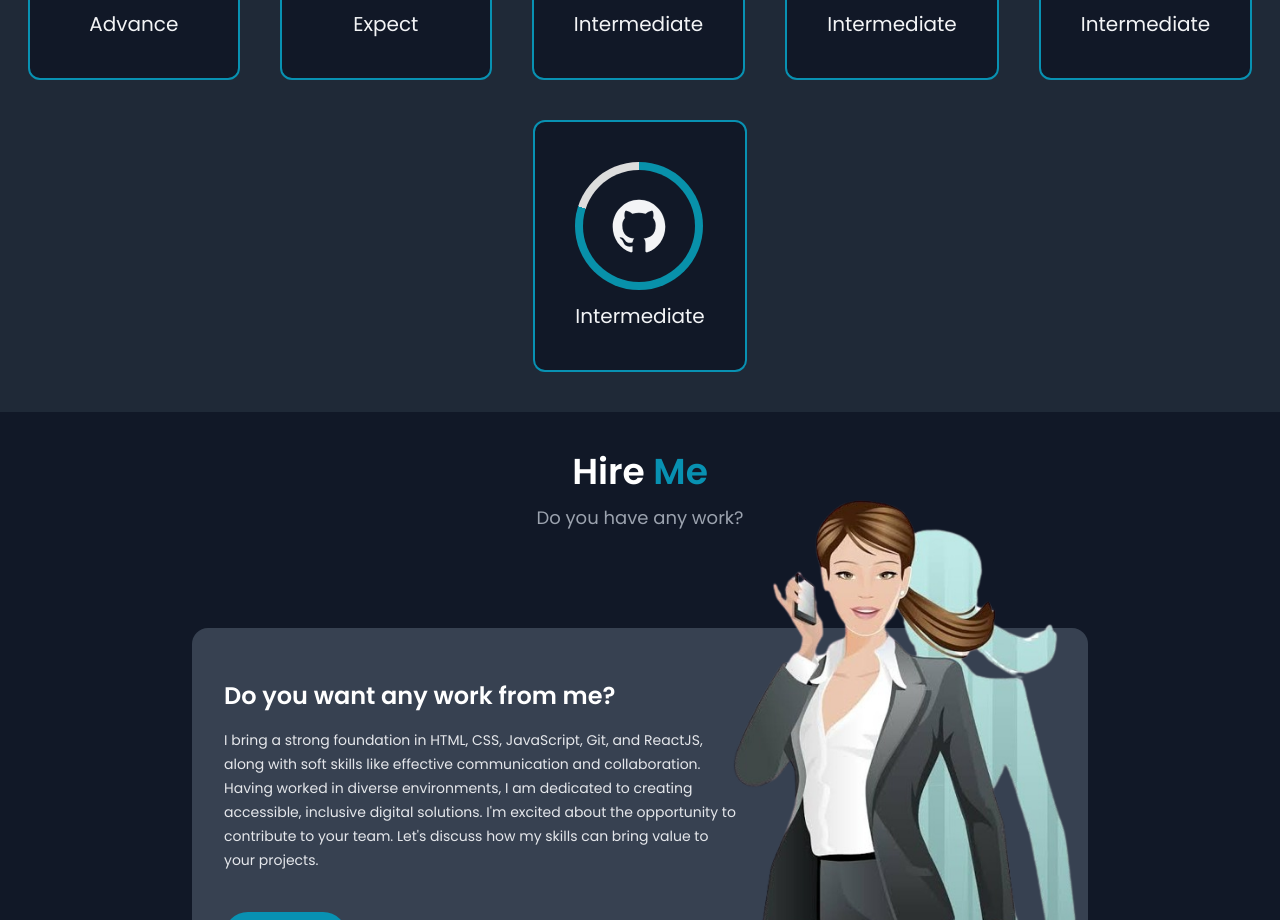
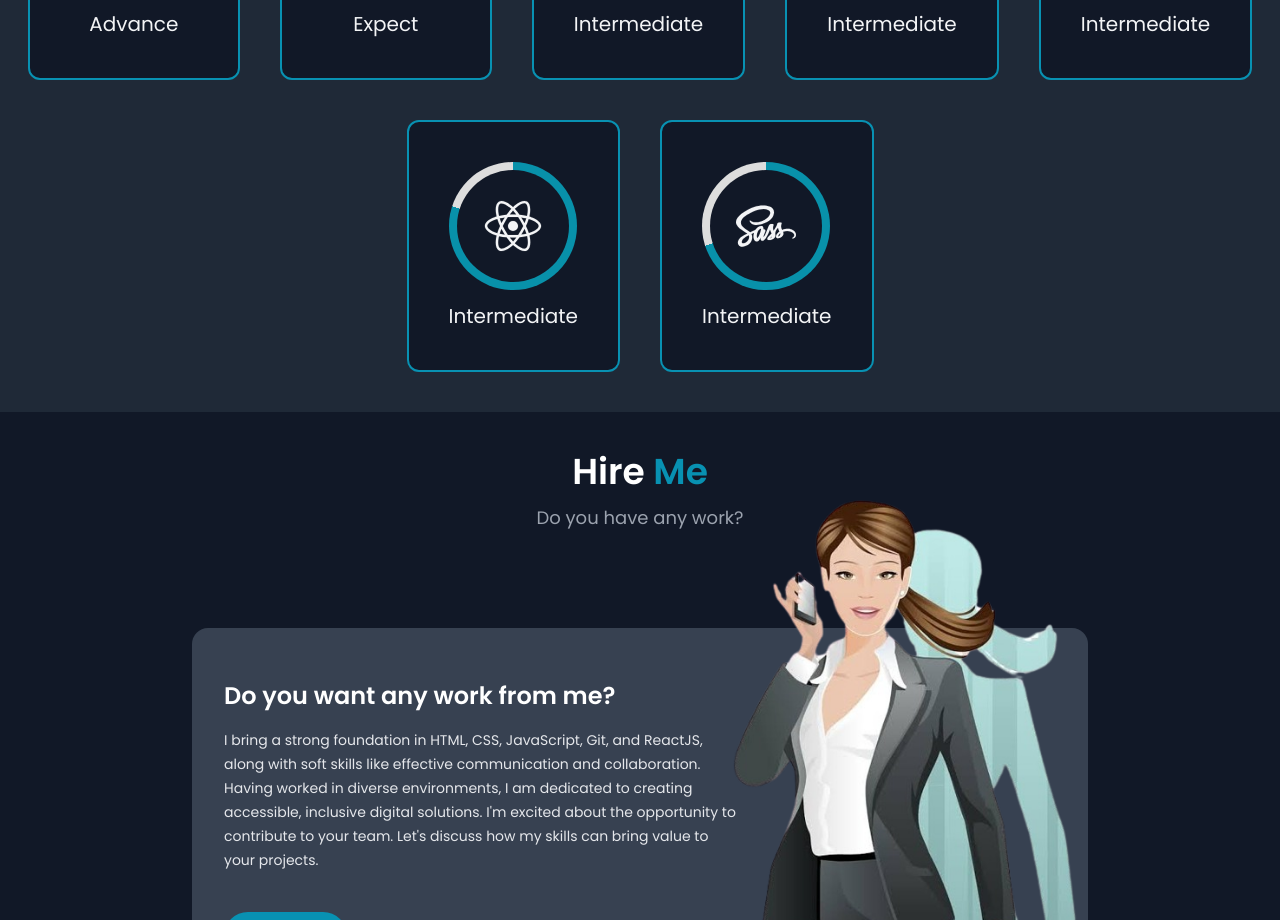
Before and after one commit to geliettech/Portfolio, a React (Vite) app: page / in a window 1280 px wide. Shown: the part 1920-2840 px from the top of the page. Built offline with nearby package versions, Linux system fonts and the light colour scheme.

Commit message:
update Skills.jsx

```diff
--- a/src/components/Skills.jsx
+++ b/src/components/Skills.jsx
@@ -4,33 +4,45 @@ const Skills = () => {
   const skills = [
     {
       logo: "logo-html5",
+      skillname: "HTML",
       level: "Advance",
       count: 86,
     },
     {
       logo: "logo-css3",
+      skillname: "CSS",
       level: "Expect",
       count: 90,
     },
     {
+      logo: "git-branch-outline",
+      skillname: "Git",
+      level: "Intermediate",
+      count: 80,
+    },
+    {
+      logo: "logo-github",
+      skillname: "GitHub",
+      level: "Intermediate",
+      count: 80,
+    },
+    {
       logo: "logo-javascript",
+      skillname: "JavaScript",
       level: "Intermediate",
       count: 80,
     },
     {
       logo: "logo-react",
+      skillname: "ReactJS",
       level: "Intermediate",
       count: 80,
     },
     {
-      logo: "git-branch-outline",
+      logo: "logo-sass",
+      skillname: "SASS",
       level: "Intermediate",
-      count: 80,
-    },
-    {
-      logo: "logo-github",
-      level: "Intermediate",
-      count: 80,
+      count: 70,
     },
   ];
 
@@ -54,7 +66,7 @@ const Skills = () => {
                 className="w-32 h-32 flex items-center justify-center rounded-full"
               >
                 <div className="text-6xl w-28 h-28 bg-gray-900 rounded-full flex items-center justify-center group-hover:text-cyan-600">
-                  <ion-icon name={skill.logo}></ion-icon>
+                  <ion-icon name={skill.logo} title={skill.skillname}></ion-icon>
                 </div>
               </div>
               <p className="text-xl mt-3">{skill.level}</p>
```
